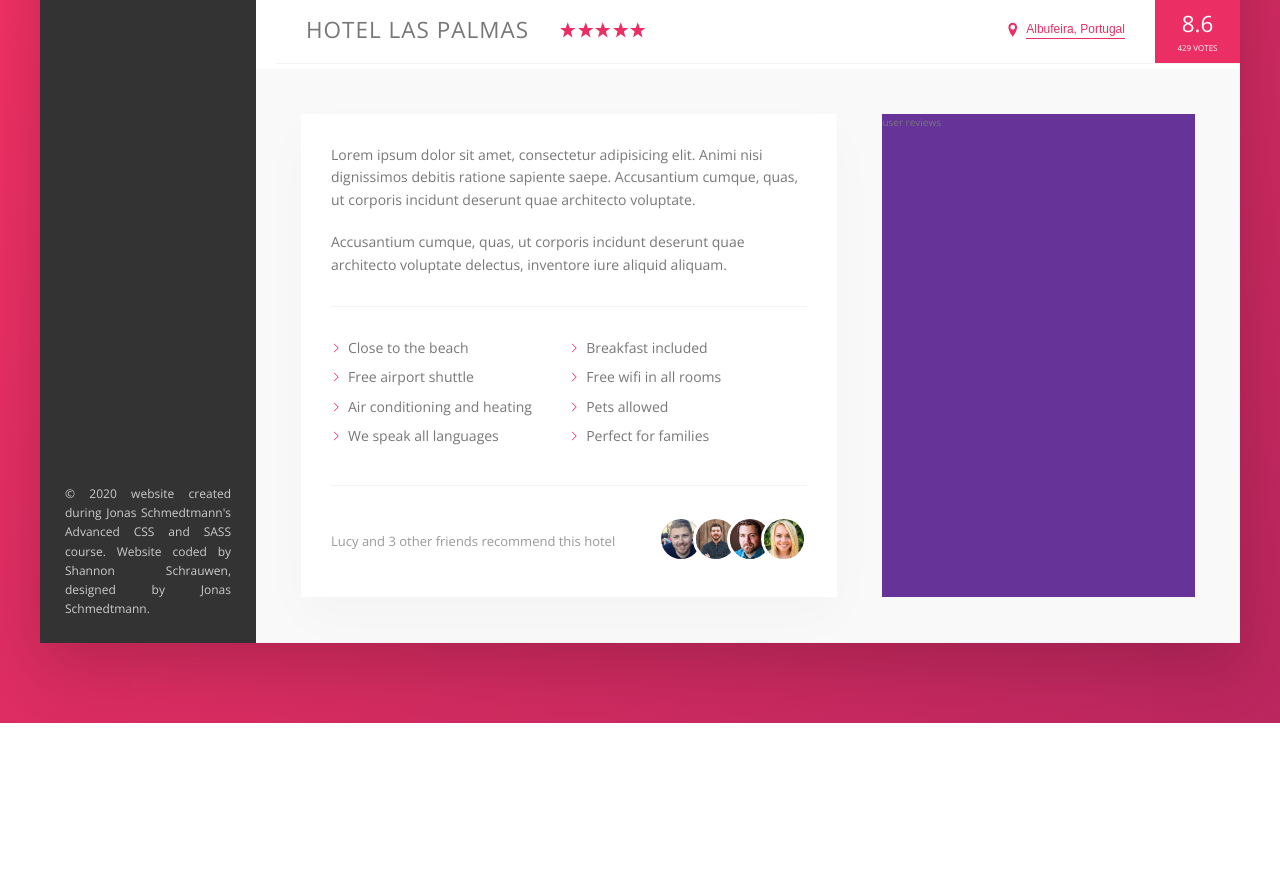
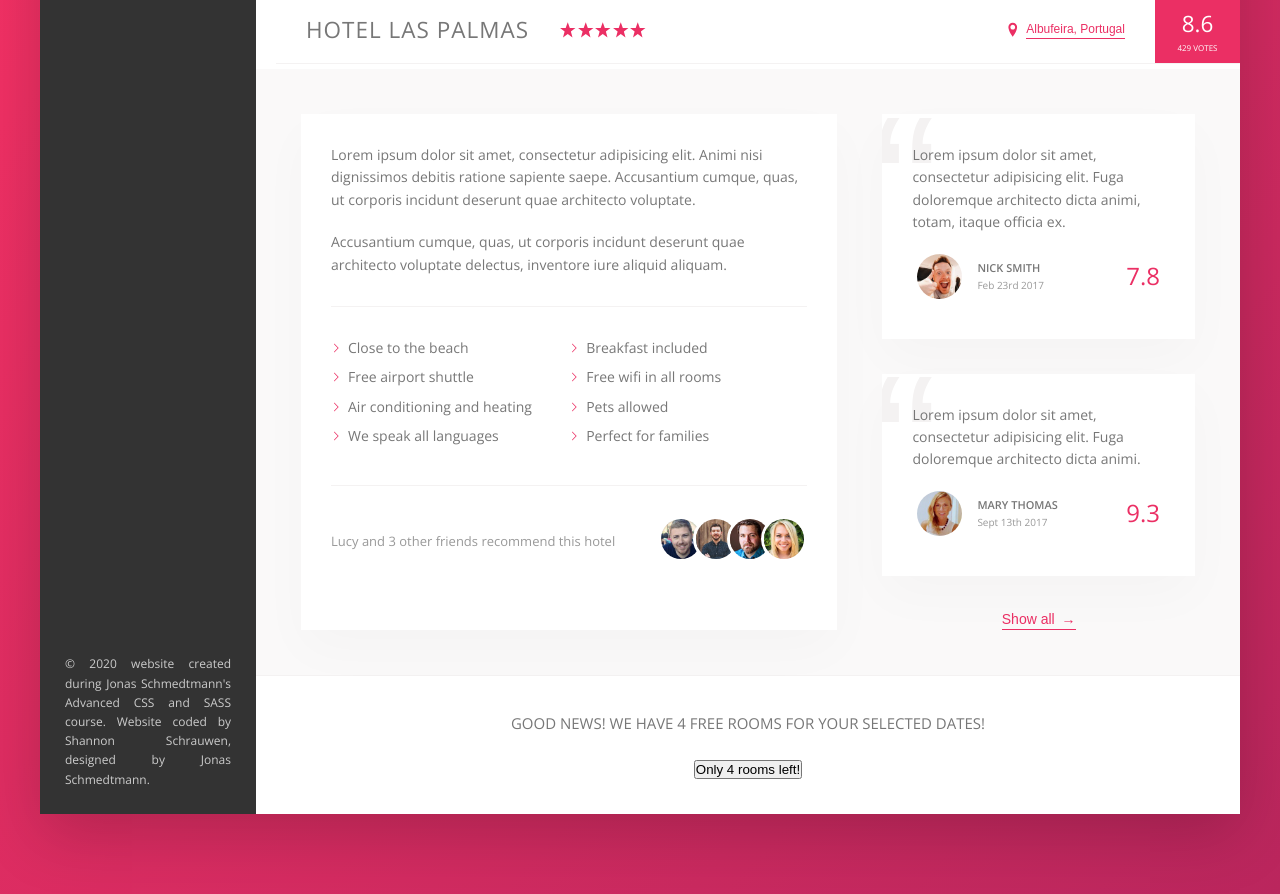
Before and after one commit to ShanRonaldson/starter-Trillo-Jonas, a website: page index.html in a window 1280 px wide. Shown: the part 538-1432 px from the top of the page. Before the commit the page ends 1261 px from the top, so only its background shows below. Drawn offline with nearby package versions, Linux system fonts and the light colour scheme.

Commit message:
detail section styling. + addition of call to action section

```diff
--- a/index.html
+++ b/index.html
@@ -220,8 +220,62 @@
               </div>
             </div>
 
-            <div class="user-reviews">user reviews</div>
+            <div class="user-reviews">
+              <figure class="review">
+                <blockquote class="review__text">
+                  Lorem ipsum dolor sit amet, consectetur adipisicing elit. Fuga
+                  doloremque architecto dicta animi, totam, itaque officia ex.
+                </blockquote>
+                <figcaption class="review__user">
+                  <img
+                    src="img/user-1.jpg"
+                    alt="User 1"
+                    class="review__photo"
+                  />
+                  <div class="review__user--box">
+                    <p class="review__user--name">Nick Smith</p>
+                    <p class="review__user--date">Feb 23rd 2017</p>
+                  </div>
+                  <div class="review__rating">7.8</div>
+                </figcaption>
+              </figure>
+
+              <figure class="review">
+                <blockquote class="review__text">
+                  Lorem ipsum dolor sit amet, consectetur adipisicing elit. Fuga
+                  doloremque architecto dicta animi.
+                </blockquote>
+                <figcaption class="review__user">
+                  <img
+                    src="img/user-2.jpg"
+                    alt="User 2"
+                    class="review__photo"
+                  />
+                  <div class="review__user--box">
+                    <p class="review__user--name">Mary Thomas</p>
+                    <p class="review__user--date">Sept 13th 2017</p>
+                  </div>
+                  <div class="review__rating">9.3</div>
+                </figcaption>
+              </figure>
+
+              <button class="btn-inline">
+                Show all
+                <span>&rarr;</span>
+              </button>
+            </div>
           </div>
+
+          <div class="cta">
+            <h2 class="cta__book-now">
+              Good news! We have 4 free rooms for your selected dates!
+            </h2>
+
+            <button class="btn">Only 4 rooms left!</button>
+          </div>
+
+
+
         </main>
       </div>
     </div>
--- a/sass/_components.scss
+++ b/sass/_components.scss
@@ -312,11 +312,20 @@
 
   &:hover {
     color: var(--color-grey-dark-1);
+
+    & span {
+      margin-left: 8px;
+    }
   }
 
   &:focus {
     outline: none;
     animation: pulsate 1s infinite;
+  }
+
+  & span {
+    margin-left: 3px;
+    transition: margin-left 0.2s;
   }
 }
 
@@ -387,31 +396,109 @@
 ///////////////////////////////////////
 //RECOMMEND
 
-.recommend{
+.recommend {
   font-size: 1.3rem;
   color: var(--color-grey-dark-3);
   display: flex;
   align-items: center;
 
-
-  &__count{
+  &__count {
     margin-right: auto;
-
   }
 
-  &__friends{
-
-  }
-
-  &__photo{
+  &__photo {
     box-sizing: content-box;
     height: 4rem;
     width: 4rem;
     border-radius: 50%;
     border: 3px solid var(--color-white);
 
-    &:not(:last-child){
+    &:not(:last-child) {
       margin-right: -1.5rem;
     }
   }
 }
+
+///////////////////////////////////////
+//REVIEWS
+
+.review {
+  background-color: var(--color-white);
+  box-shadow: var(--shadow-light);
+  padding: 3rem;
+  margin-bottom: 3.5rem;
+  position: relative;
+  overflow: hidden;
+
+  &::before {
+    content: "\201C";
+    font-size: 20rem;
+    font-family: sans-serif;
+
+    line-height: 1;
+    color: var(--color-grey-light-2);
+    position: absolute;
+    top: -2.75rem;
+    left: -1rem;
+
+    z-index: 1;
+  }
+
+  &__text {
+    margin-bottom: 2rem;
+    z-index: 20;
+    position: relative;
+  }
+
+  &__user {
+    display: flex;
+    align-items: center;
+    margin: 1rem 0.5rem;
+    justify-content: space-between;
+
+    &--box {
+      display: flex;
+      flex-direction: column;
+    }
+
+    &--name {
+      font-size: 1.1rem;
+      font-weight: 600;
+      text-transform: uppercase;
+    }
+
+    &--date {
+      font-size: 1rem;
+      color: var(--color-grey-dark-3);
+    }
+  }
+
+  &__photo {
+    height: 4.5rem;
+    width: 4.5rem;
+    border-radius: 50%;
+    margin-right: 1.5rem;
+  }
+
+  &__rating {
+    color: var(--color-primary);
+    font-size: 2.4rem;
+    font-weight: 300;
+    margin-left: auto;
+  }
+}
+
+///////////////////////////////////////
+// CALL TO ACTION
+
+.cta {
+  padding: 3.5rem 0;
+  text-align: center;
+
+  &__book-now {
+    font-size: 1.5rem;
+    font-weight: 300;
+    text-transform: uppercase;
+    margin-bottom: 2.5rem;
+  }
+}
--- a/sass/_layout.scss
+++ b/sass/_layout.scss
@@ -36,16 +36,15 @@
   flex: 1;
 }
 
-
-.detail{
+.detail {
   display: flex;
   padding: 4.5rem;
   background-color: var(--color-grey-light-1);
-  border-bottom:  var(--line);;
+  border-bottom: var(--line);
+  font-size: 1.4rem;
 }
 
-.description{
-  font-size: 1.4rem;
+.description {
   background-color: var(--color-white);
   box-shadow: var(--shadow-light);
   padding: 3rem;
@@ -53,7 +52,9 @@
   margin-right: 4.5rem;
 }
 
-.user-reviews{
-background-color: rebeccapurple;
-flex: 1;
+.user-reviews {
+  display: flex;
+  flex-direction: column;
+  align-items: center;
+  flex: 1;
 }
```
Also changed, not shown: css/dev/main.css, css/dev/main.min.css, 2 other files.
